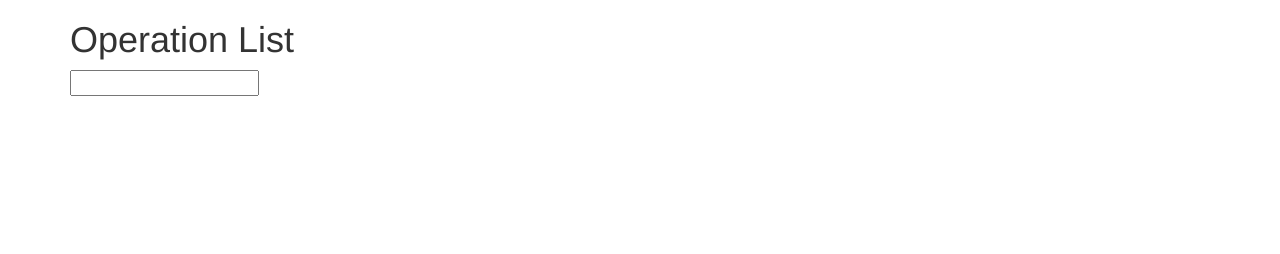
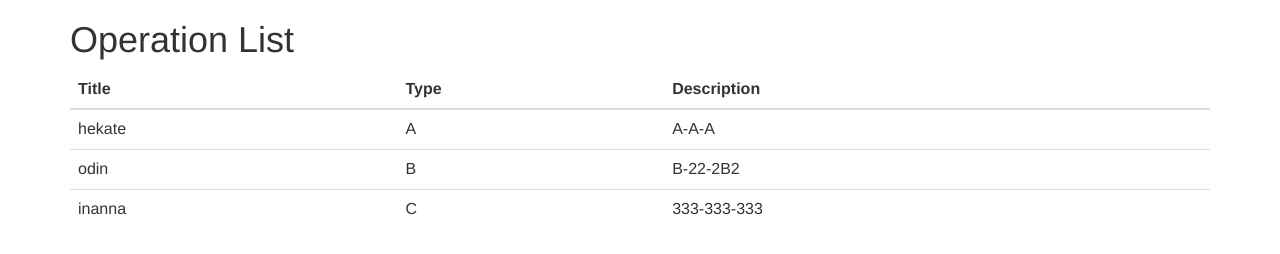
Before and after one commit to Mosoc/OperationList, a website: page public/index.html in a window 1280 px wide. Drawn offline with nearby package versions, Linux system fonts and the light colour scheme.

Commit message:
Test of operationlist controller part1

```diff
--- /dev/null
+++ b/public/controllers/controller.js
@@ -0,0 +1,22 @@
+var myApp = angular.module('myApp', []);
+myApp.controller('AppCtrl', ['$scope', '$http',
+function($scope, $http) { console.log("Hello World from controller");
+    operation1 = {
+        title: 'hekate',
+        type: 'A',
+        description: 'A-A-A'
+    };
+    operation2 = {
+        title: 'odin',
+        type: 'B',
+        description: 'B-22-2B2'
+    };
+
+    operation3 = {
+        title: 'inanna',
+        type: 'C',
+        description: '333-333-333'
+    };
+    var operationlist = [operation1, operation2, operation3];
+    $scope.operationlist = operationlist;
+}]);
--- a/public/index.html
+++ b/public/index.html
@@ -1,5 +1,5 @@
 <!DOCTYPE>
-<html ng-app>
+<html ng-app="myApp">
 <head>
     <!-- Latest compiled and minified CSS -->
 <link rel="stylesheet" href="https://maxcdn.bootstrapcdn.com/bootstrap/3.3.6/css/bootstrap.min.css" integrity="sha384-1q8mTJOASx8j1Au+a5WDVnPi2lkFfwwEAa8hDDdjZlpLegxhjVME1fgjWPGmkzs7" crossorigin="anonymous">
@@ -10,13 +10,29 @@
     <title>El psy congroo</title>
 </head>
 <body>
-    <div class = "container">
+    <div class = "container" ng-controller="AppCtrl">
     <h1>Operation List</h1>
-    <input ng-model="test">
-    {{test}}
+    <table class="table">
+        <thead>
+            <tr>
+                <th>Title</th>
+                <th>Type</th>
+                <th>Description</th>
+            </tr>
+        </thead>
+        <tbody>
+            <tr ng-repeat="operation in operationlist">
+                <td>{{operation.title}}</td>
+                <td>{{operation.type}}</td>
+                <td>{{operation.description}}</td>
+            </tr>
+        </tbody>
+    </table>
+
     </div>
 
 
 <script src="https://ajax.googleapis.com/ajax/libs/angularjs/1.4.8/angular.min.js"></script>
+<script src="controllers/controller.js"></script>
 </body>
 </html>
```
